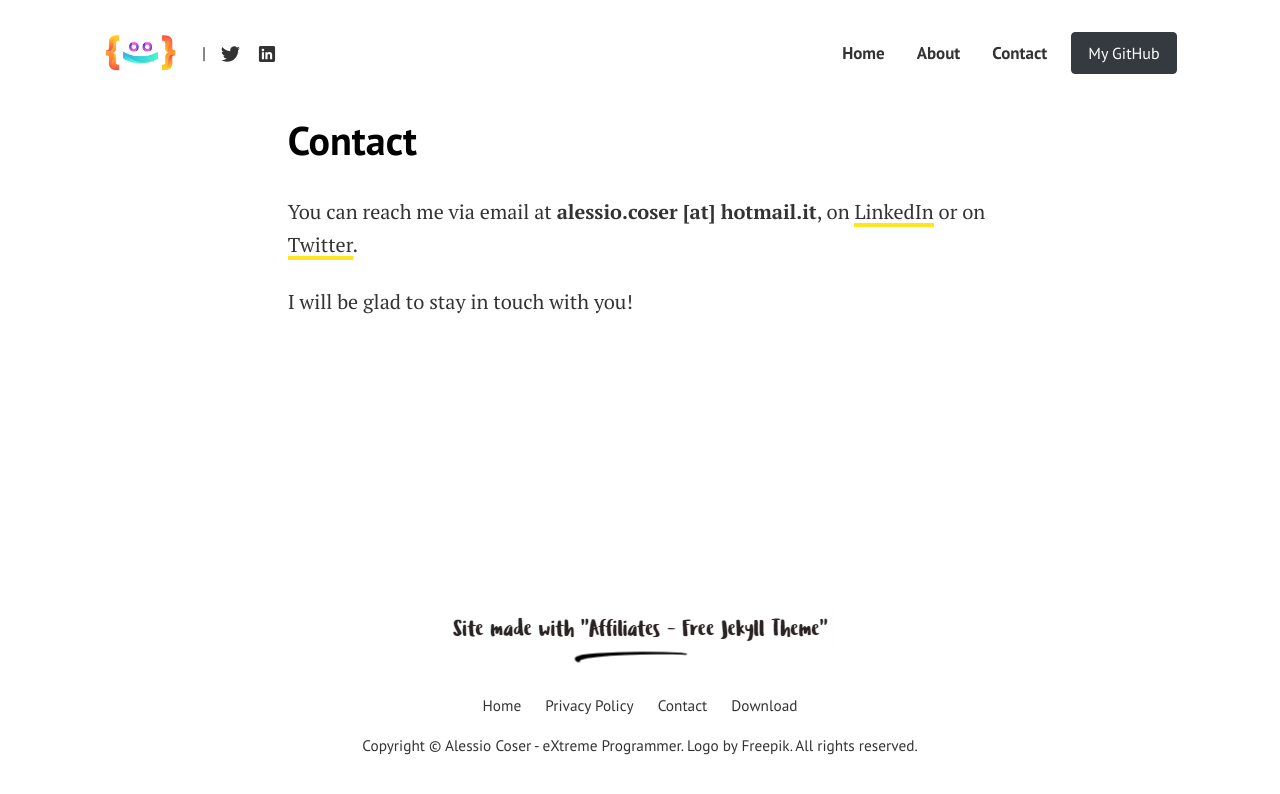
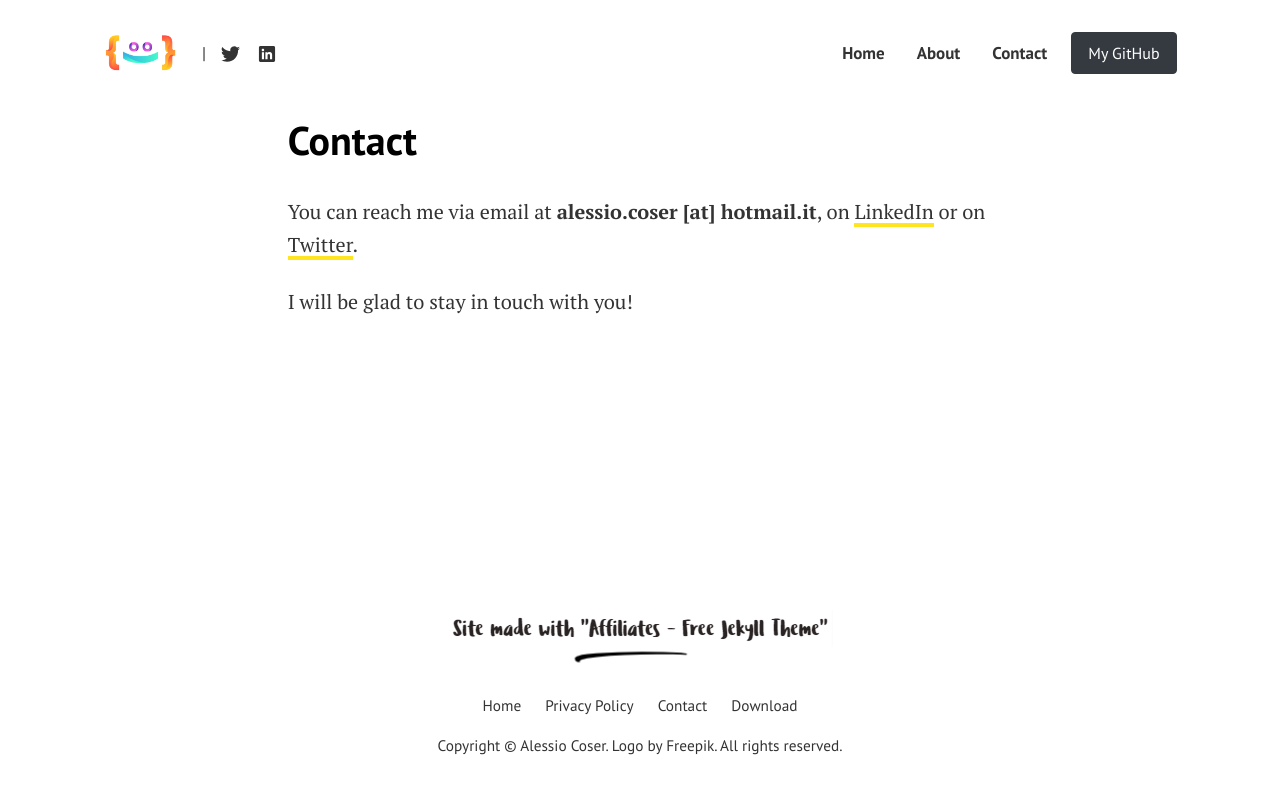
Before and after one commit to AlessioCoser/alessiocoser.github.io, a Jekyll site: the page built from pages/contact.md, in a window 1280 px wide. Shown: the top 794 px of the page. Built offline with Jekyll 4.4.1, drawn with Linux system fonts in a browser that asks for light colours.

Commit message:
Update _config.yml

```diff
--- a/_config.yml
+++ b/_config.yml
@@ -1,4 +1,4 @@
-title: "Alessio Coser - eXtreme Programmer"
+title: "Alessio Coser"
 email: unexistent@ema.il
 timezone: UTC
 baseurl: ""
```
